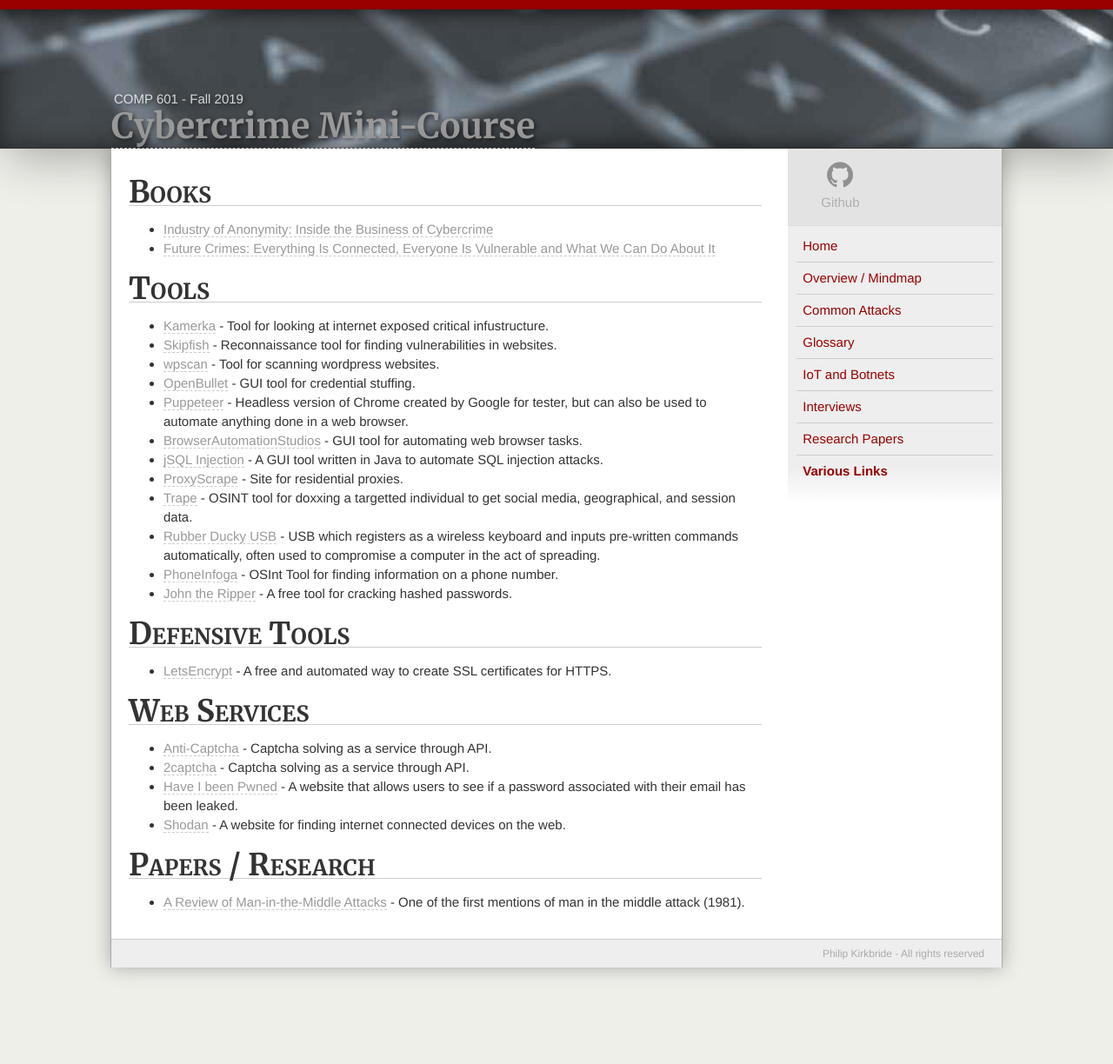
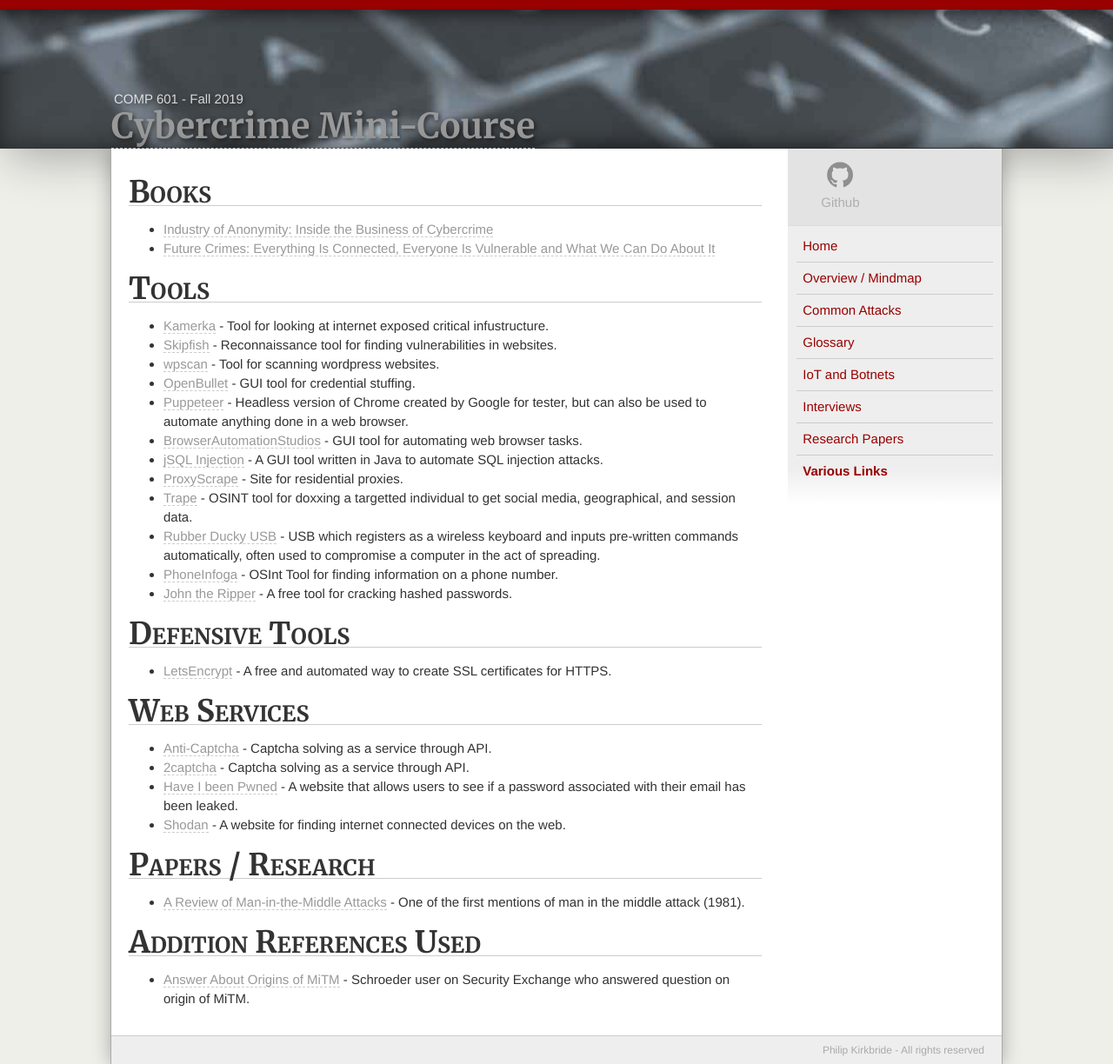
Before and after one commit to kirkins/Cyber-Crime-Micro-Course, a Jekyll site: the page built from links.md, in a window 1280 px wide. Shown: the whole page at 87% size. Built offline with Jekyll 4.4.1, drawn with Linux system fonts in a browser that asks for light colours; nearby versions of some CDN libraries; some web fonts are replaced; Markdown is read by kramdown in place of the engine named in the settings.

Commit message:
add reference to Security Exchange question

```diff
--- a/links.md
+++ b/links.md
@@ -37,3 +37,7 @@ nav: links
 ## Papers / Research
 
 - [A Review of Man-in-the-Middle Attacks](http://dl.acm.org/citation.cfm?id=358797) - One of the first mentions of man in the middle attack (1981).
+
+## Addition References Used
+
+- [Answer About Origins of MiTM](https://security.stackexchange.com/a/78844/9472) - Schroeder user on Security Exchange who answered question on origin of MiTM.
```
